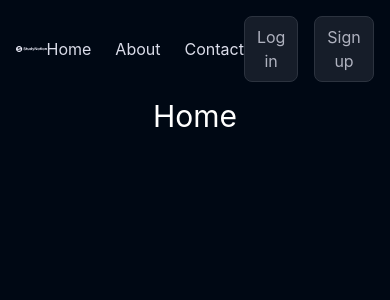
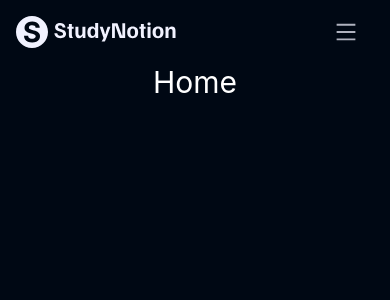
Before and after one commit to Rahul-mandal01/react-router-project, a React (Create React App) app: page / in a window 390 px wide. Shown: the top 300 px of the page. Built offline with nearby package versions, Linux system fonts and the light colour scheme.

Commit message:
Added tailwind CSS

```diff
--- a/src/components/Navbar.js
+++ b/src/components/Navbar.js
@@ -2,6 +2,7 @@
 import logo from '../assets/Logo.svg';
 import { Link } from 'react-router-dom';
 import {toast} from 'react-hot-toast';
+import hamburger from '../assets/hamburger.svg';
 
 const Navbar = (props) => {
     let isLoggedIn = props.isLoggedIn;
@@ -15,8 +16,8 @@
 
         {/* Home-about-contact  */}
 
-        <nav >
-            <ul className='flex gap-x-6 text-richblack-25 '>
+        <nav className='hidden md:block' >
+            <ul className='flex gap-x-6 text-richblack-25 tracking-wider'>
                 <li>
                     <Link to="/">Home</Link>
                 </li>
@@ -31,7 +32,7 @@
 
         {/* login - signup - logout - dashboard */}
 
-       <div className='flex items-center gap-x-4 '>
+       <div className='md:flex items-center gap-x-4 tracking-wide hidden '>
             {   !isLoggedIn &&
                    <Link to="/login">
                         <button className='bg-richblack-800 text-richblack-100 py-[8px] px-[12px]
@@ -75,6 +76,10 @@
                 }
        </div>
 
+        <button className='md:hidden mr-4'>
+            <img src={hamburger} alt="hamburger" />
+        </button>
+
 
     </div>
   )
```
